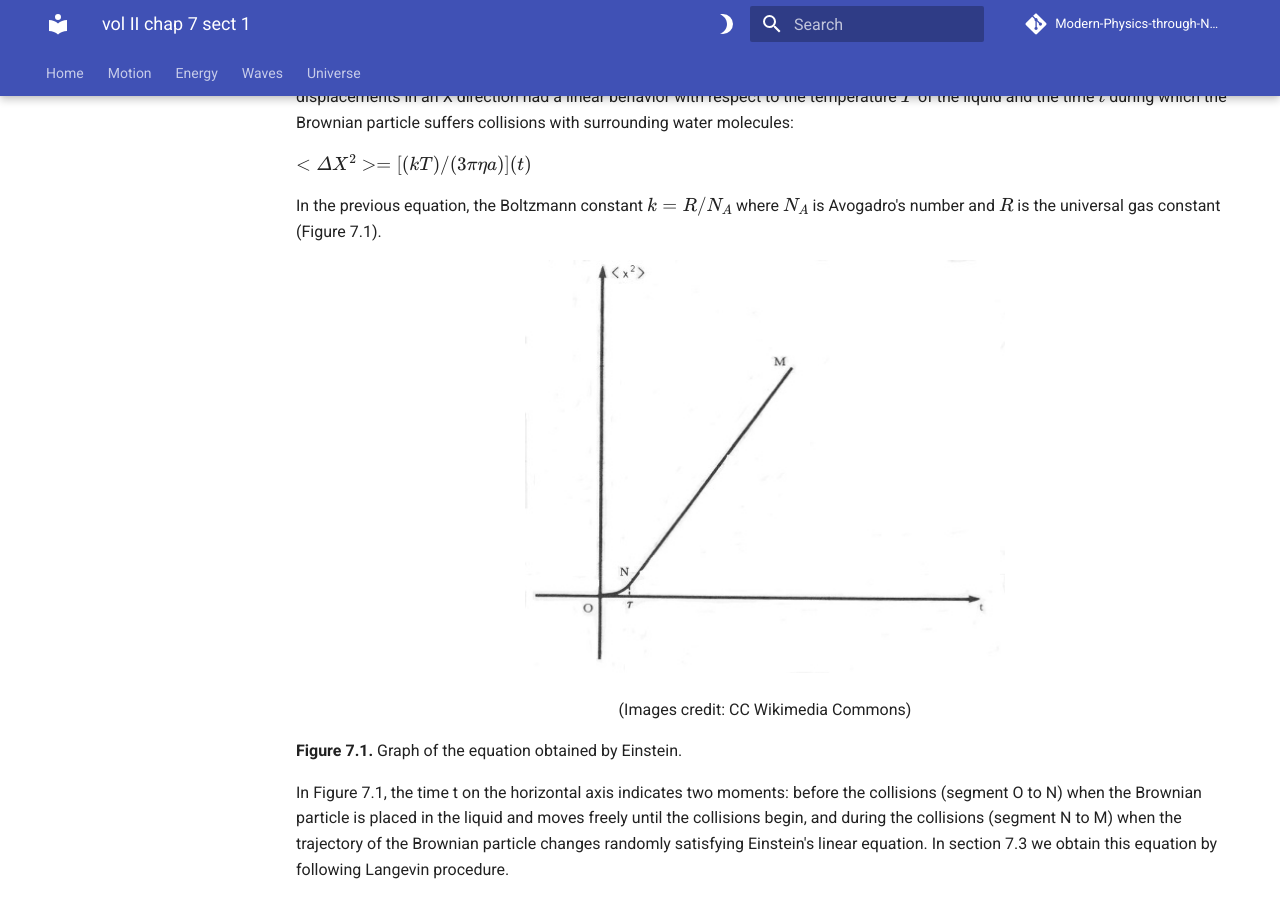
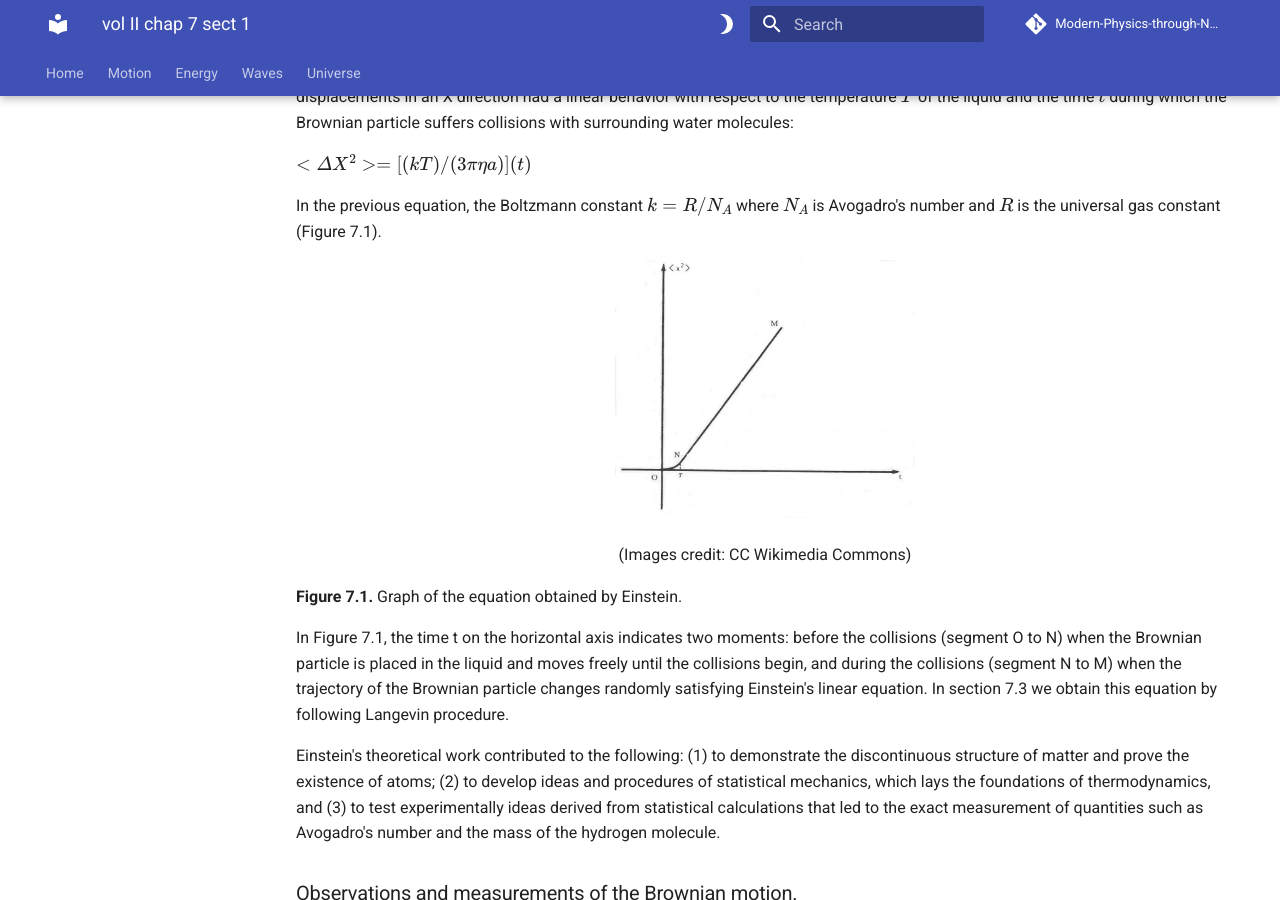
Before and after one commit to modphysnobel/modphysnobel.github.io, an MkDocs documentation site: the page built from docs/vol-II/vol-II-chap-7-sect-1.md, in a window 1280 px wide and 900 px high, scrolled down 1998 px. Built offline with MkDocs 1.6.1 and Material for MkDocs 9.7.7, drawn with Linux system fonts in a browser that asks for light colours; some web fonts are replaced; comment, search, counter and statistics services are not loaded.

Commit message:
Update vol-II-chap-7-sect-1.md

```diff
--- a/docs/vol-II/vol-II-chap-7-sect-1.md
+++ b/docs/vol-II/vol-II-chap-7-sect-1.md
@@ -58,7 +58,7 @@ $<ΔX^2> =[(kT)/(3πηa)](t)$
 In the previous equation, the Boltzmann constant $k = R/N_A$ where $N_A$ is Avogadro's number and $R$ is the universal gas constant (Figure 7.1).
 
 <p align="center" width="100%">
-    <img width="480" src="https://github.com/modphysnobel/modphysnobel.github.io/blob/main/docs/vol-II/figs/chap-7-sect-1-fig4.jpg?raw=true">
+    <img width="300" src="https://github.com/modphysnobel/modphysnobel.github.io/blob/main/docs/vol-II/figs/chap-7-sect-1-fig4.jpg?raw=true">
 </p>
 
 
```
